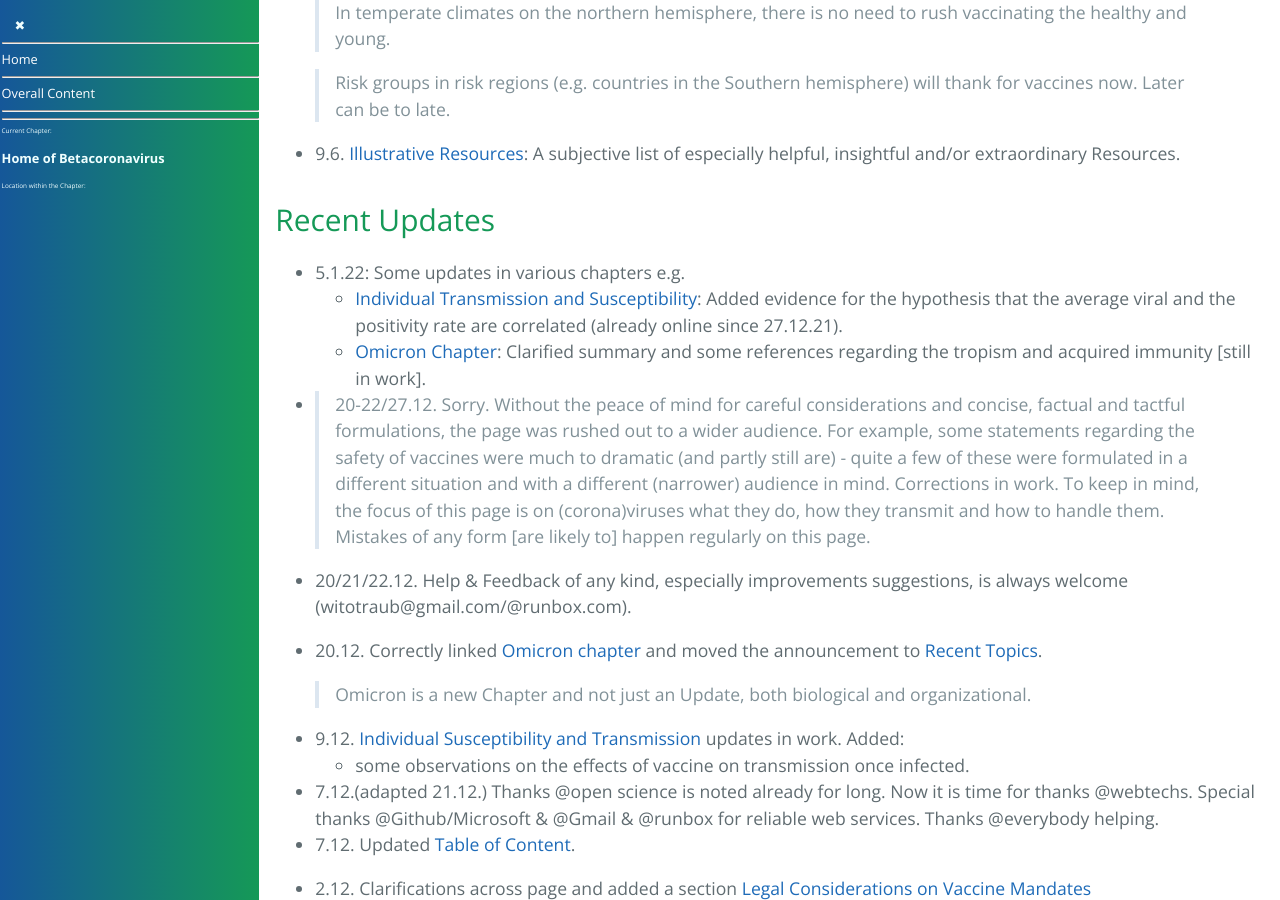
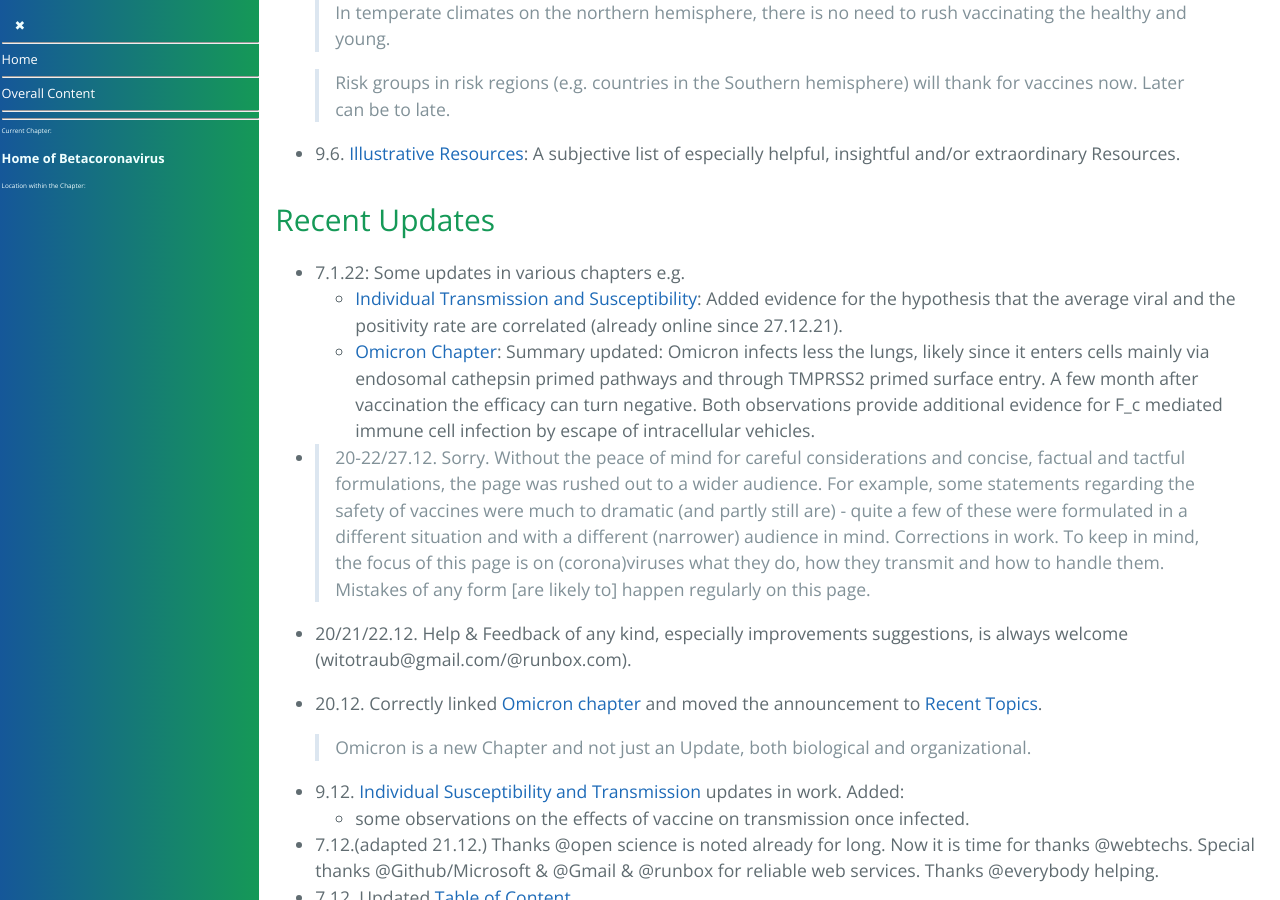
Before and after one commit to forestgrape/coronavirus, a Jekyll site: the page built from index.md, in a window 1280 px wide and 900 px high, scrolled down 2810 px. Built offline with Jekyll 4.4.1, drawn with Linux system fonts in a browser that asks for light colours; our own code applies the rules of GitHub Pages for plain Markdown files.

Commit message:
update section

```diff
--- a/index.md
+++ b/index.md
@@ -82,9 +82,9 @@ This section overviews the entire content. The [content section](#content) lists
 
 <!-- 5.12.21: As RNA vaccines turned out they don't tame SARS-CoV-2, from a coronavirus perspective alone one should stop mass vaccination.-->
 
-- 5.1.22: Some updates in various chapters e.g.
+- 7.1.22: Some updates in various chapters e.g.
   - [Individual Transmission and Susceptibility](5_epidemiological/individual_susceptibility_and_transmission.md): Added evidence for the hypothesis that the average viral and the positivity rate are correlated (already online since 27.12.21).
-  - [Omicron Chapter](2_biological/omicron.md): Clarified summary and some references regarding the tropism and acquired immunity [still in work].
+  - [Omicron Chapter](2_biological/omicron.md): Summary updated: Omicron infects less the lungs, likely since it enters cells mainly via endosomal cathepsin primed pathways and through TMPRSS2 primed surface entry. A few month after vaccination the efficacy can turn negative. Both observations provide additional evidence for F_c mediated immune cell infection by escape of intracellular vehicles.
 
 - > 20-22/27.12. Sorry. Without the peace of mind for careful considerations and concise, factual and tactful formulations, the page was rushed out to a wider audience. For example, some statements regarding the safety of vaccines were much to dramatic (and partly still are) - quite a few of these were formulated in a different situation and with a different (narrower) audience in mind. Corrections in work. To keep in mind, the focus of this page is on (corona)viruses what they do, how they transmit and how to handle them. Mistakes of any form [are likely to] happen regularly on this page.
 
```
